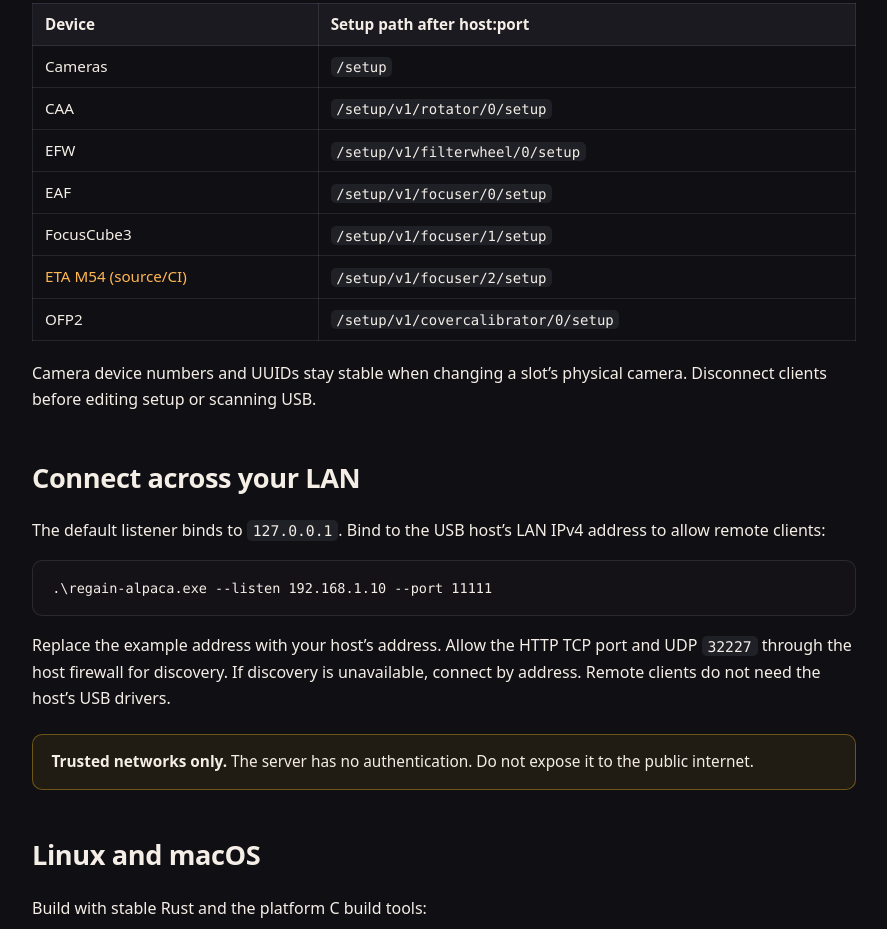
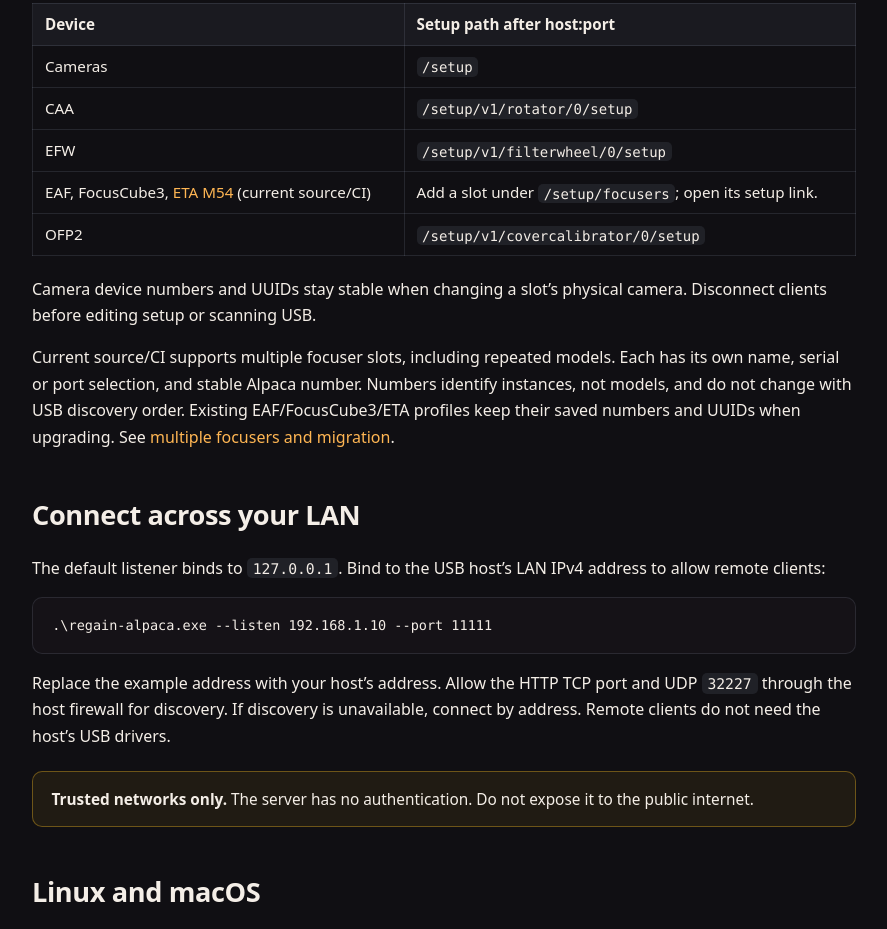
Before and after one commit to pulsarfab/pulsarfab-www, a website: page docs/regain/alpaca.html in a window 1280 px wide. Shown: the part 2298-3227 px from the top of the page, without its empty margins (340-1227 px from the left). Drawn offline with Linux system fonts and the light colour scheme.

Commit message:
Document configurable Alpaca focuser instances

```diff
--- a/docs/regain/alpaca.html
+++ b/docs/regain/alpaca.html
@@ -110,14 +110,13 @@
 <tbody><tr><td>Cameras</td><td><code>/setup</code></td></tr>
 <tr><td>CAA</td><td><code>/setup/v1/rotator/0/setup</code></td></tr>
 <tr><td>EFW</td><td><code>/setup/v1/filterwheel/0/setup</code></td></tr>
-<tr><td>EAF</td><td><code>/setup/v1/focuser/0/setup</code></td></tr>
-<tr><td>FocusCube3</td><td><code>/setup/v1/focuser/1/setup</code></td></tr>
-<tr><td><a href="eta.html">ETA M54 (source/CI)</a></td><td><code>/setup/v1/focuser/2/setup</code></td></tr>
+<tr><td>EAF, FocusCube3, <a href="eta.html">ETA M54</a> (current source/CI)</td><td>Add a slot under <code>/setup/focusers</code>; open its setup link.</td></tr>
 <tr><td>OFP2</td><td><code>/setup/v1/covercalibrator/0/setup</code></td></tr>
 </tbody>
 </table>
 </div>
 <p>Camera device numbers and UUIDs stay stable when changing a slot’s physical camera. Disconnect clients before editing setup or scanning USB.</p>
+<p>Current source/CI supports multiple focuser slots, including repeated models. Each has its own name, serial or port selection, and stable Alpaca number. Numbers identify instances, not models, and do not change with USB discovery order. Existing EAF/FocusCube3/ETA profiles keep their saved numbers and UUIDs when upgrading. See <a href="https://github.com/pulsarfab/regain/blob/main/docs/focusers.md">multiple focusers and migration</a>.</p>
 <h2 id="network">Connect across your LAN</h2>
 <p>The default listener binds to <code>127.0.0.1</code>. Bind to the USB host’s LAN IPv4 address to allow remote clients:</p>
 <pre><code>.\regain-alpaca.exe --listen 192.168.1.10 --port 11111</code></pre><p>Replace the example address with your host’s address. Allow the HTTP TCP port and UDP <code>32227</code> through the host firewall for discovery. If discovery is unavailable, connect by address. Remote clients do not need the host’s USB drivers.</p>
```
Also changed, not shown: docs/regain/accessories.html (+1 -1 lines), docs/regain/eta.html (+1 -1 lines), docs/regain/focuscube3.html (+1 -1 lines), docs/regain/index.html (+1 -1 lines).
